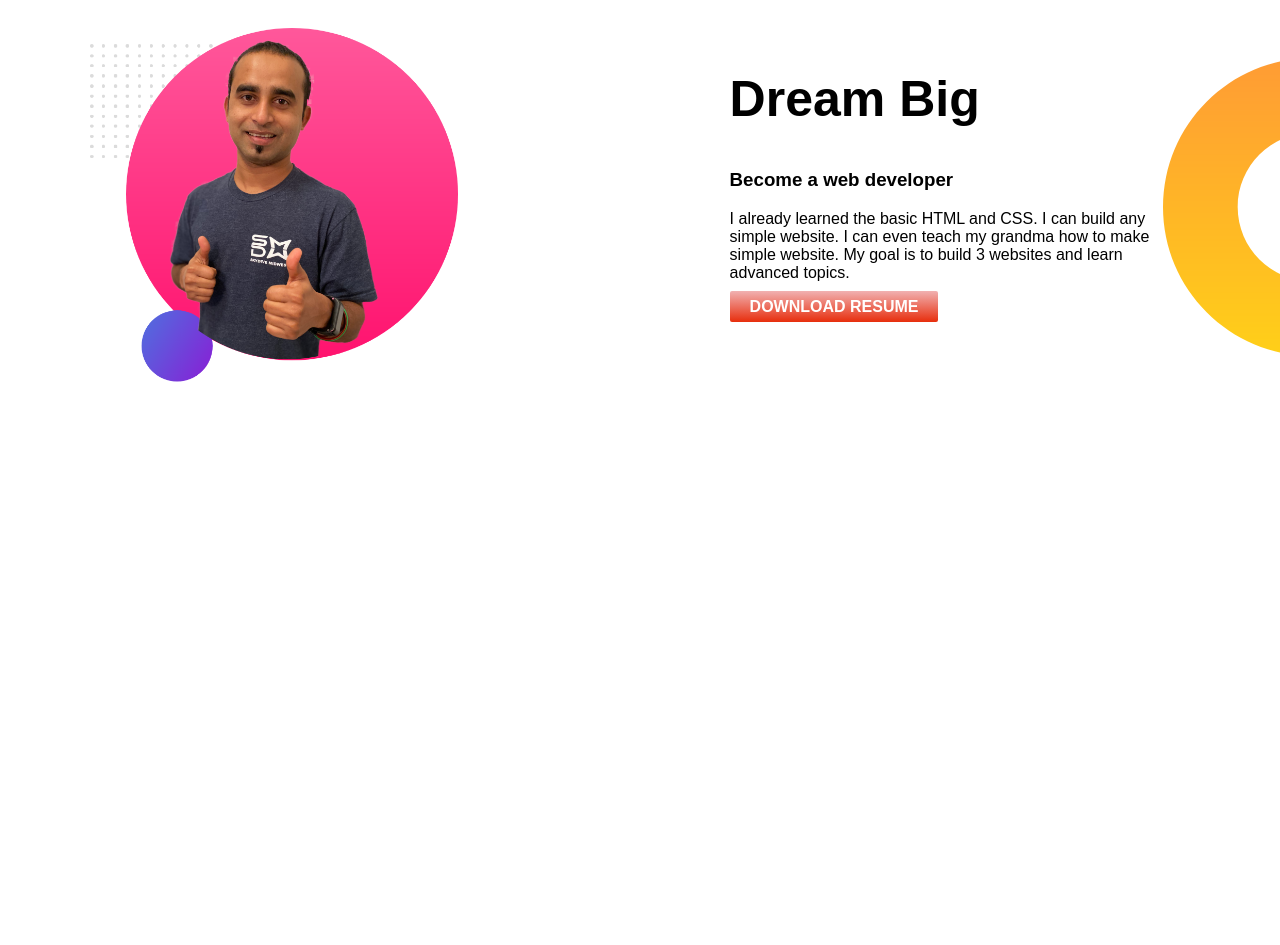
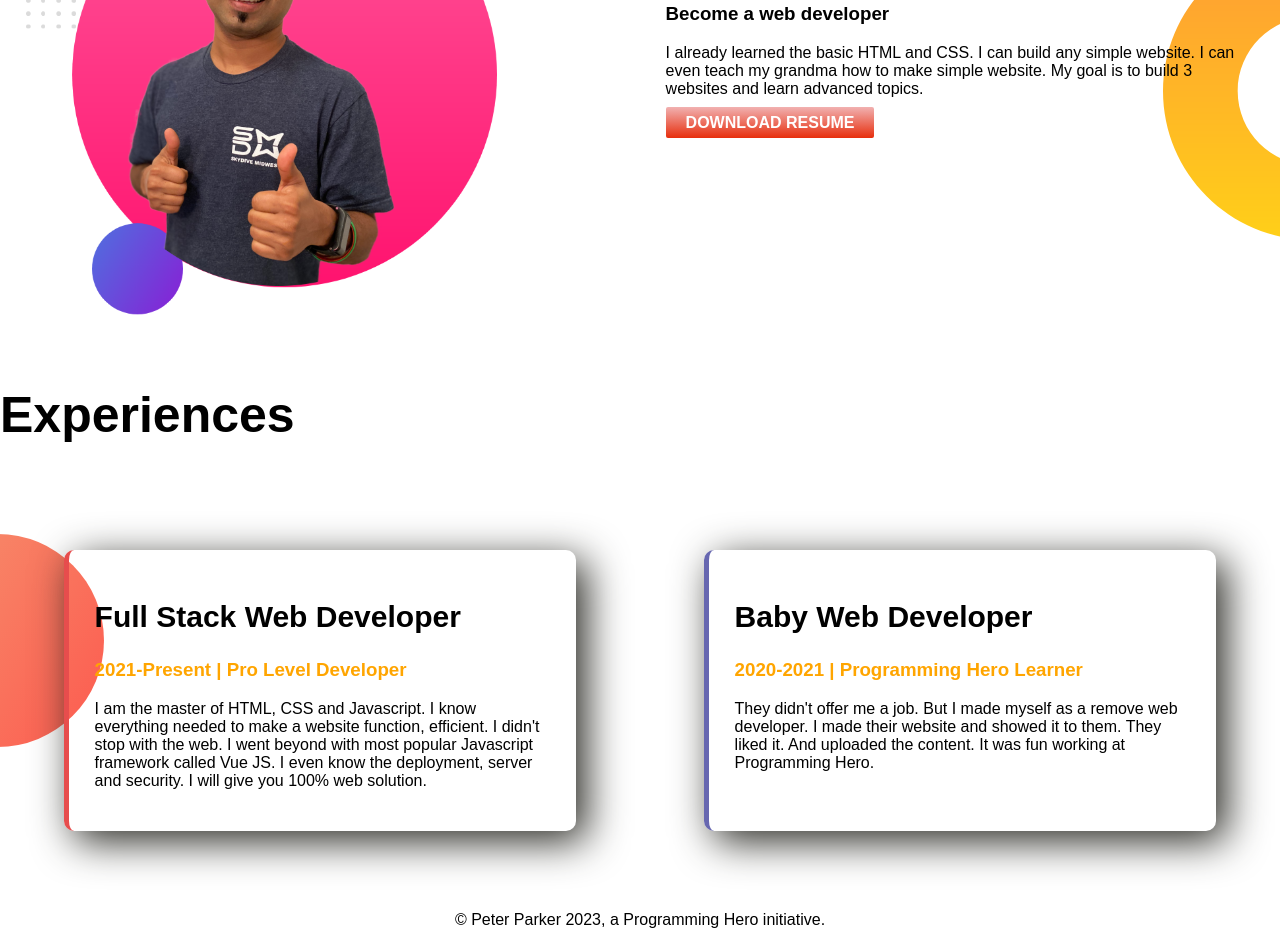
Before and after one commit to kamruzzaman1312/developer-portfolio, a plain HTML site: page index.html in a window 1280 px wide. Shown: the part 686-1631 px from the top of the page. Before the commit the page ends 1162 px from the top, so only its background shows below. Drawn offline with Linux system fonts and the light colour scheme.

Commit message:
style border

```diff
--- a/index.html
+++ b/index.html
@@ -10,7 +10,7 @@
     <link rel="stylesheet" href="style.css">
 </head>
 <body>
-    <section class="top-banner">
+    <section class="top-banner flexival-container">
         <div class="half-width">
             <h1>WELCOME TO </h1>
             <h1> <span class="orange-color">Jankar Mahbub</span> World!</h1>
@@ -22,7 +22,7 @@
                 <img src="images/jankar-pic-with-bg.png" alt="">
             </div>
      </section>
-     <section class="dream-big">
+     <section class="dream-big flexival-container">
         <div class="half-width">
             <img src="images/jhankar2.png" alt="">
         </div>
@@ -33,7 +33,23 @@
             <a class="link-button" target="blank" href="file:///C:/Users/Zaman/Documents/PROGRAMMING/developer-portfolio/index.html">DOWNLOAD RESUME</a>
         </div>
      </section>
-
-
+     <section class="experience-area">
+        <h1>Experiences</h1>
+       <div class="flexival-container">
+        <div id="full-stak-developer" class=" experience-item">
+            <h2>Full Stack Web Developer</h2>
+            <h3 class="orange-color">2021-Present | Pro Level Developer</h3>
+            <p>I am the master of HTML, CSS and Javascript. I know everything needed to make a website function, efficient. I didn't stop with the web. I went beyond with most popular Javascript framework called Vue JS. I even know the deployment, server and security. I will give you 100% web solution.</p>
+        </div>
+        <div id="baby-web-developer" class=" experience-item">
+            <h2>Baby Web Developer</h2>
+            <h3 class="orange-color">2020-2021 | Programming Hero Learner</h3>
+            <p>They didn't offer me a job. But I made myself as a remove web developer. I made their website and showed it to them. They liked it. And uploaded the content. It was fun working at Programming Hero.</p>
+        </div>
+       </div>
+     </section>
 </body>
+<footer>
+    <p>© Peter Parker 2023, a Programming Hero initiative.</p>
+</footer>
 </html>
--- a/style.css
+++ b/style.css
@@ -5,15 +5,18 @@ body{
 h1{
     font-size: 50px;
 }
+h2{
+    font-size: 30px;
+}
 .orange-color{
     color:orange;
 }
-section{
+.flexival-container{
     display: flex;
 }
 .half-width{
     width: 50%;
-    padding: 7%;
+    padding: 2%;
 }
 .half-width img{
     width: 80%;
@@ -35,3 +38,24 @@ section{
     background-repeat: no-repeat;
     background-position: right;
 }
+.experience-item{
+    box-shadow: 10px 10px 40px rgb(40, 40, 34);
+    margin:5%;
+    width: 50%;
+    padding: 2%;
+    border-radius: 10px;
+}
+.experience-area{
+    background-image: url(images/exp-bg.png);
+    background-repeat: no-repeat;
+    background-position: left;
+}
+#full-stak-developer{
+    border-left: 5px solid rgb(231, 77, 77);
+}
+#baby-web-developer{
+    border-left:5px solid rgb(103, 103, 176);
+}
+footer p{
+    text-align: center;
+}
```
